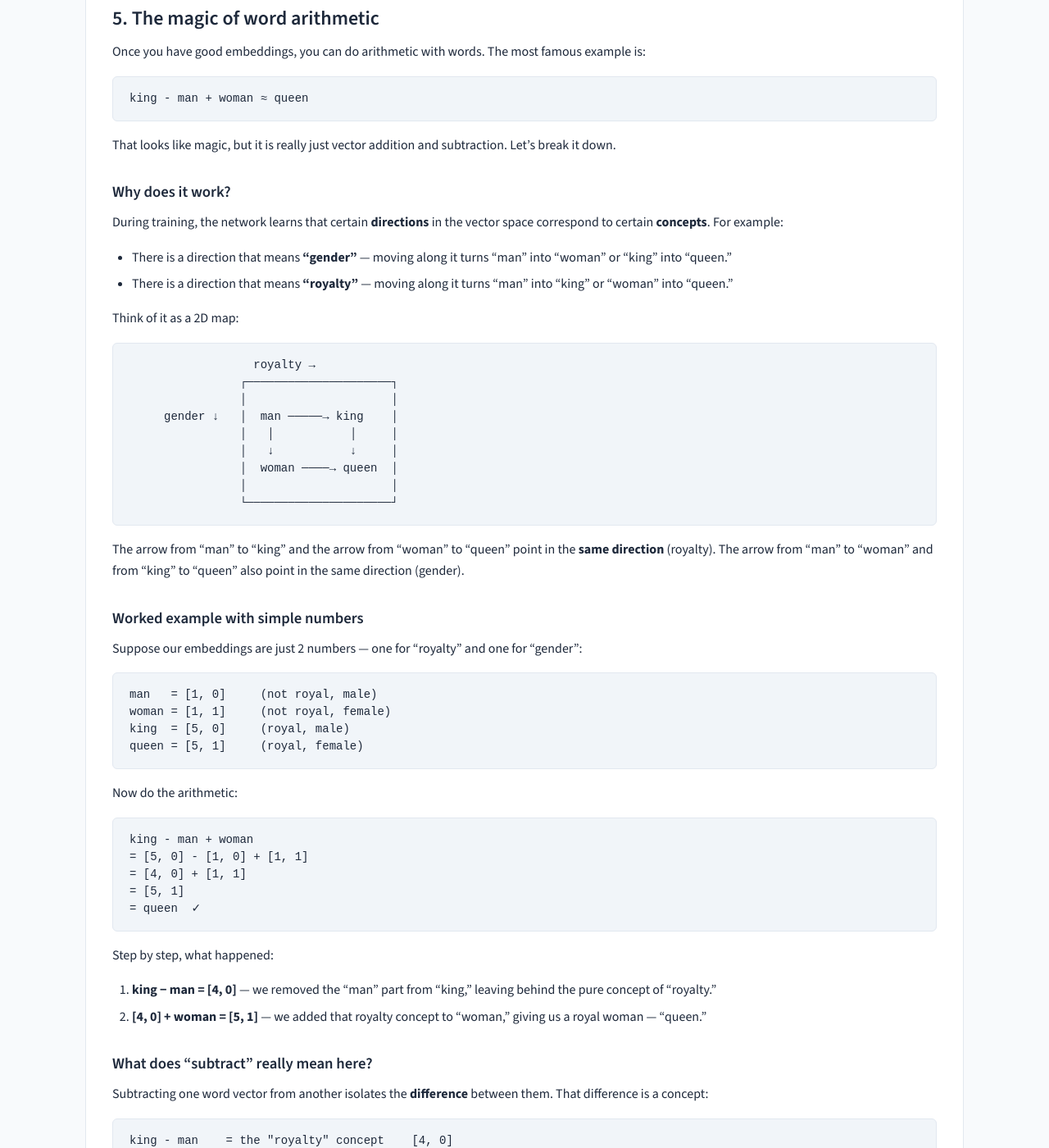
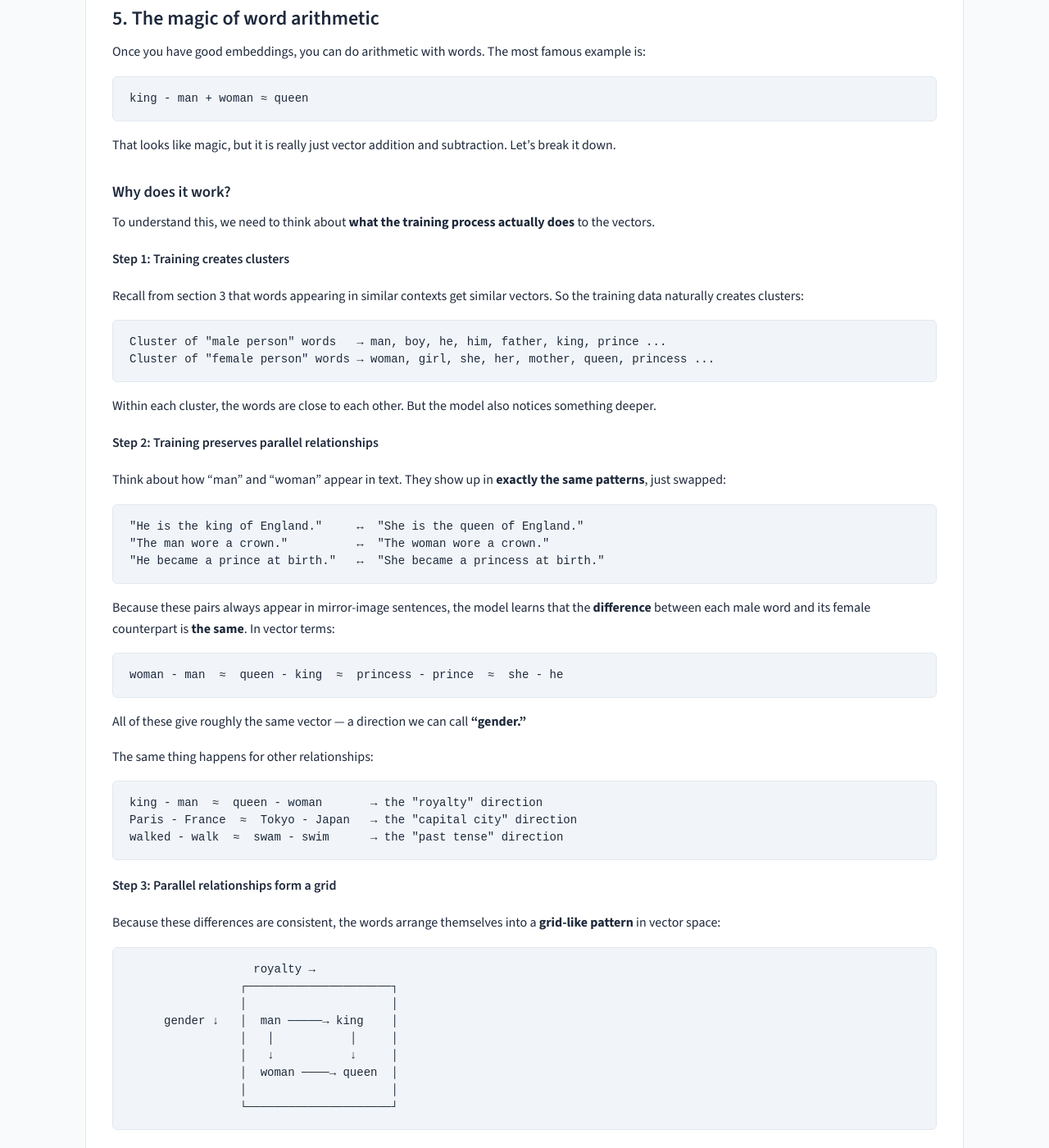
Before and after one commit to rilov/handbook, a Jekyll site: the page built from _topics/DL for GenAI - Part 1 - Word Embeddings.md, in a window 1280 px wide and 1400 px high, scrolled down 3604 px. Shown: the whole window at 82% size. Built offline with Jekyll 4.4.1, drawn with Linux system fonts in a browser that asks for light colours; some of the changed text lies outside the part shown.

Commit message:
Expand word arithmetic: 3-step explanation of why it works, spreadsheet analogy, why approximate

````diff
--- a/_topics/DL for GenAI - Part 1 - Word Embeddings.md
+++ b/_topics/DL for GenAI - Part 1 - Word Embeddings.md
@@ -171,12 +171,48 @@ That looks like magic, but it is really just vector addition and subtraction. Le
 
 ### Why does it work?
 
-During training, the network learns that certain **directions** in the vector space correspond to certain **concepts**. For example:
+To understand this, we need to think about **what the training process actually does** to the vectors.
 
-- There is a direction that means **"gender"** — moving along it turns "man" into "woman" or "king" into "queen."
-- There is a direction that means **"royalty"** — moving along it turns "man" into "king" or "woman" into "queen."
+#### Step 1: Training creates clusters
 
-Think of it as a 2D map:
+Recall from section 3 that words appearing in similar contexts get similar vectors. So the training data naturally creates clusters:
+
+```text
+Cluster of "male person" words   → man, boy, he, him, father, king, prince ...
+Cluster of "female person" words → woman, girl, she, her, mother, queen, princess ...
+```
+
+Within each cluster, the words are close to each other. But the model also notices something deeper.
+
+#### Step 2: Training preserves parallel relationships
+
+Think about how "man" and "woman" appear in text. They show up in **exactly the same patterns**, just swapped:
+
+```text
+"He is the king of England."     ↔  "She is the queen of England."
+"The man wore a crown."          ↔  "The woman wore a crown."
+"He became a prince at birth."   ↔  "She became a princess at birth."
+```
+
+Because these pairs always appear in mirror-image sentences, the model learns that the **difference** between each male word and its female counterpart is **the same**. In vector terms:
+
+```text
+woman - man  ≈  queen - king  ≈  princess - prince  ≈  she - he
+```
+
+All of these give roughly the same vector — a direction we can call **"gender."**
+
+The same thing happens for other relationships:
+
+```text
+king - man  ≈  queen - woman       → the "royalty" direction
+Paris - France  ≈  Tokyo - Japan   → the "capital city" direction
+walked - walk  ≈  swam - swim      → the "past tense" direction
+```
+
+#### Step 3: Parallel relationships form a grid
+
+Because these differences are consistent, the words arrange themselves into a **grid-like pattern** in vector space:
 
 ```text
                   royalty →
@@ -190,7 +226,32 @@ Think of it as a 2D map:
                 └─────────────────────┘
 ```
 
-The arrow from "man" to "king" and the arrow from "woman" to "queen" point in the **same direction** (royalty). The arrow from "man" to "woman" and from "king" to "queen" also point in the same direction (gender).
+The arrow from "man" to "king" and the arrow from "woman" to "queen" point in the **same direction** and have the **same length** (royalty). The arrow from "man" to "woman" and from "king" to "queen" also point in the same direction and have the same length (gender).
+
+This grid is not designed — it **emerges** from the training data. The model finds that organising words this way is the most efficient way to predict context, because it can reuse the same "gender" offset and the same "royalty" offset across many word pairs.
+
+#### Analogy: a spreadsheet
+
+Think of it like a spreadsheet where each row is a person:
+
+| Person | Royalty score | Gender score |
+|--------|--------------|--------------|
+| man    | 1            | 0            |
+| woman  | 1            | 1            |
+| king   | 5            | 0            |
+| queen  | 5            | 1            |
+
+If you want to go from "man" to "king," you add 4 to the royalty column. If you want to go from "man" to "woman," you add 1 to the gender column. These transformations work for **any** row — that is why the arithmetic works.
+
+#### Why "≈" and not "="?
+
+In practice, the result is **approximate** — `king - man + woman` gives a vector close to "queen" but not exactly equal. This is because:
+
+- Real embeddings have 300 dimensions, not 2, and the relationships are spread across many dimensions.
+- Words have multiple meanings and associations that create noise.
+- The training data is not perfectly balanced.
+
+So we find the word whose vector is **closest** (by cosine similarity) to the result, and that word is usually "queen."
 
 ### Worked example with simple numbers
 
````
